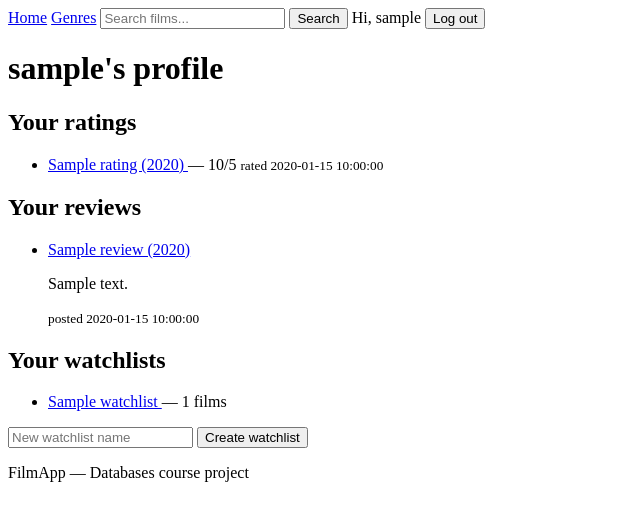
After one commit to ludvigraa/filmapp, a Flask app: page /profile in a window 1280 px wide. The commit adds this page. Shown: the top 521 px of the page, without its empty margins (0-640 px from the left). Run offline with Flask 3, Linux system fonts and the light colour scheme; the visitor is signed in with stand-in values (Sample User, id 1); a database or web service that is not in the repository returns one stand-in record (values such as "Sample title"); some libraries are stand-ins or nearby versions.

Commit message:
Add user profiles and watchlists

```diff
--- a/app.py
+++ b/app.py
@@ -133,6 +133,26 @@ def movie_detail(movie_id):
     """, (movie_id,))
     reviews = cur.fetchall()
 
+    # Query 7: current user's watchlists
+    watchlists = []
+    if user is not None:
+        cur.execute("""
+        SELECT
+            w.watchlist_id,
+            w.name,
+            CASE
+                WHEN wm.movie_id IS NULL THEN FALSE
+                ELSE TRUE
+            END AS contains_movie
+        FROM watchlists w
+        LEFT JOIN watchlist_movies wm
+            ON wm.watchlist_id = w.watchlist_id
+           AND wm.movie_id = %s
+        WHERE w.user_id = %s
+        ORDER BY w.name;
+        """, (movie_id, user["user_id"]))
+        watchlists = cur.fetchall()
+
     cur.close()
     conn.close()
 
@@ -143,7 +163,8 @@ def movie_detail(movie_id):
         stats=stats,
         user_rating=user_rating,
         user_review=user_review,
-        reviews=reviews
+        reviews=reviews,
+        watchlists=watchlists
     )
 
 @app.route("/search")
@@ -258,6 +279,13 @@ def signup():
         RETURNING user_id;
     """, (username, email, password_hash))
     new_user_id = cur.fetchone()["user_id"]
+
+    # Create a default watchlist for the new user
+    cur.execute("""
+        INSERT INTO watchlists (user_id, name)
+        VALUES (%s, %s);
+    """, (new_user_id, "Watch later"))
+
     conn.commit()
     cur.close()
     conn.close()
@@ -304,6 +332,221 @@ def logout():
     session.clear()
     flash("Logged out.", "success")
     return redirect(url_for("index"))
+
+@app.route("/profile")
+def profile():
+    user = current_user()
+    if user is None:
+        flash("Please log in to view your profile.", "error")
+        return redirect(url_for("login"))
+
+    conn = get_db_connection()
+    cur = conn.cursor()
+
+    # User's ratings
+    cur.execute("""
+        SELECT m.movie_id, m.title, m.year, r.score, r.rated_at
+        FROM ratings r
+        JOIN movies m ON m.movie_id = r.movie_id
+        WHERE r.user_id = %s
+        ORDER BY r.rated_at DESC;
+    """, (user["user_id"],))
+    ratings = cur.fetchall()
+
+    # User's reviews
+    cur.execute("""
+        SELECT m.movie_id, m.title, m.year, rv.text, rv.posted_at
+        FROM reviews rv
+        JOIN movies m ON m.movie_id = rv.movie_id
+        WHERE rv.user_id = %s
+        ORDER BY rv.posted_at DESC;
+    """, (user["user_id"],))
+    reviews = cur.fetchall()
+
+    # User's watchlists
+    cur.execute("""
+        SELECT
+            w.watchlist_id,
+            w.name,
+            COUNT(wm.movie_id) AS movie_count
+        FROM watchlists w
+        LEFT JOIN watchlist_movies wm ON wm.watchlist_id = w.watchlist_id
+        WHERE w.user_id = %s
+        GROUP BY w.watchlist_id, w.name
+        ORDER BY w.watchlist_id;
+    """, (user["user_id"],))
+    watchlists = cur.fetchall()
+
+    cur.close()
+    conn.close()
+
+    return render_template(
+        "profile.html",
+        user=user,
+        ratings=ratings,
+        reviews=reviews,
+        watchlists=watchlists
+    )
+
+@app.route("/watchlists/create", methods=["POST"])
+def create_watchlist():
+    user = current_user()
+    if user is None:
+        flash("Please log in to create a watchlist.", "error")
+        return redirect(url_for("login"))
+
+    name = request.form.get("name", "").strip()
+
+    if not name:
+        flash("Watchlist name cannot be empty.", "error")
+        return redirect(url_for("profile"))
+
+    if len(name) > 100:
+        flash("Watchlist name is too long.", "error")
+        return redirect(url_for("profile"))
+
+    conn = get_db_connection()
+    cur = conn.cursor()
+
+    cur.execute("""
+        INSERT INTO watchlists (user_id, name)
+        VALUES (%s, %s)
+        RETURNING watchlist_id;
+    """, (user["user_id"], name))
+
+    watchlist_id = cur.fetchone()["watchlist_id"]
+
+    conn.commit()
+    cur.close()
+    conn.close()
+
+    flash("Watchlist created.", "success")
+    return redirect(url_for("watchlist_detail", watchlist_id=watchlist_id))
+
+@app.route("/watchlists/<int:watchlist_id>")
+def watchlist_detail(watchlist_id):
+    user = current_user()
+    if user is None:
+        flash("Please log in to view watchlists.", "error")
+        return redirect(url_for("login"))
+
+    conn = get_db_connection()
+    cur = conn.cursor()
+
+    # Get the watchlist, but only if it belongs to the logged-in user
+    cur.execute("""
+        SELECT watchlist_id, name
+        FROM watchlists
+        WHERE watchlist_id = %s AND user_id = %s;
+    """, (watchlist_id, user["user_id"]))
+    watchlist = cur.fetchone()
+
+    if watchlist is None:
+        cur.close()
+        conn.close()
+        abort(404)
+
+    # Get movies in the watchlist
+    cur.execute("""
+        SELECT m.movie_id, m.title, m.year
+        FROM watchlist_movies wm
+        JOIN movies m ON m.movie_id = wm.movie_id
+        WHERE wm.watchlist_id = %s
+        ORDER BY m.title;
+    """, (watchlist_id,))
+    movies = cur.fetchall()
+
+    cur.close()
+    conn.close()
+
+    return render_template(
+        "watchlist_detail.html",
+        watchlist=watchlist,
+        movies=movies
+    )
+
+
+@app.route("/movies/<int:movie_id>/watchlist", methods=["POST"])
+def add_to_watchlist(movie_id):
+    user = current_user()
+    if user is None:
+        flash("Please log in to use watchlists.", "error")
+        return redirect(url_for("login"))
+
+    watchlist_id = request.form.get("watchlist_id")
+
+    if not watchlist_id:
+        flash("Please choose a watchlist.", "error")
+        return redirect(url_for("movie_detail", movie_id=movie_id))
+
+    conn = get_db_connection()
+    cur = conn.cursor()
+
+    # Check that the movie exists
+    cur.execute("SELECT 1 FROM movies WHERE movie_id = %s;", (movie_id,))
+    if cur.fetchone() is None:
+        cur.close()
+        conn.close()
+        abort(404)
+
+    # Check that the watchlist belongs to the logged-in user
+    cur.execute("""
+        SELECT 1
+        FROM watchlists
+        WHERE watchlist_id = %s AND user_id = %s;
+    """, (watchlist_id, user["user_id"]))
+    if cur.fetchone() is None:
+        cur.close()
+        conn.close()
+        abort(404)
+
+    # Add movie. ON CONFLICT prevents duplicate additions.
+    cur.execute("""
+        INSERT INTO watchlist_movies (watchlist_id, movie_id)
+        VALUES (%s, %s)
+        ON CONFLICT (watchlist_id, movie_id) DO NOTHING;
+    """, (watchlist_id, movie_id))
+
+    conn.commit()
+    cur.close()
+    conn.close()
+
+    flash("Movie added to watchlist.", "success")
+    return redirect(url_for("movie_detail", movie_id=movie_id))
+
+
+@app.route("/watchlists/<int:watchlist_id>/remove/<int:movie_id>", methods=["POST"])
+def remove_from_watchlist(watchlist_id, movie_id):
+    user = current_user()
+    if user is None:
+        flash("Please log in to use watchlists.", "error")
+        return redirect(url_for("login"))
+
+    conn = get_db_connection()
+    cur = conn.cursor()
+
+    # Only allow removing from your own watchlist
+    cur.execute("""
+        SELECT 1
+        FROM watchlists
+        WHERE watchlist_id = %s AND user_id = %s;
+    """, (watchlist_id, user["user_id"]))
+    if cur.fetchone() is None:
+        cur.close()
+        conn.close()
+        abort(404)
+
+    cur.execute("""
+        DELETE FROM watchlist_movies
+        WHERE watchlist_id = %s AND movie_id = %s;
+    """, (watchlist_id, movie_id))
+
+    conn.commit()
+    cur.close()
+    conn.close()
+
+    flash("Movie removed from watchlist.", "success")
+    return redirect(url_for("watchlist_detail", watchlist_id=watchlist_id))
 
 @app.route("/movies/<int:movie_id>/rate", methods=["POST"])
 def rate_movie(movie_id):
--- a/schema.sql
+++ b/schema.sql
@@ -16,7 +16,7 @@ CREATE TABLE users (
     user_id SERIAL PRIMARY KEY,
     username VARCHAR(50) NOT NULL UNIQUE,
     email VARCHAR (255) UNIQUE,
-    password_hash VARCHAR(255)
+    password_hash VARCHAR(255),
     is_seeded BOOLEAN NOT NULL DEFAULT FALSE
 );
 
@@ -63,4 +63,4 @@ CREATE TABLE watchlist_movies (
     movie_id INTEGER NOT NULL REFERENCES movies(movie_id) ON DELETE CASCADE,
     added_at TIMESTAMP NOT NULL DEFAULT CURRENT_TIMESTAMP,
     PRIMARY KEY (watchlist_id, movie_id)
-);
+)
--- /dev/null
+++ b/templates/profile.html
@@ -0,0 +1,73 @@
+{% extends "base.html" %}
+
+{% block content %}
+<h1>{{ user.username }}'s profile</h1>
+
+<section>
+    <h2>Your ratings</h2>
+
+    {% if ratings %}
+        <ul>
+            {% for rating in ratings %}
+                <li>
+                    <a href="{{ url_for('movie_detail', movie_id=rating.movie_id) }}">
+                        {{ rating.title }}{% if rating.year %} ({{ rating.year }}){% endif %}
+                    </a>
+                    — {{ rating.score }}/5
+                    {% if rating.rated_at %}
+                        <small>rated {{ rating.rated_at }}</small>
+                    {% endif %}
+                </li>
+            {% endfor %}
+        </ul>
+    {% else %}
+        <p>You have not rated any films yet.</p>
+    {% endif %}
+</section>
+
+<section>
+    <h2>Your reviews</h2>
+
+    {% if reviews %}
+        <ul>
+            {% for review in reviews %}
+                <li>
+                    <a href="{{ url_for('movie_detail', movie_id=review.movie_id) }}">
+                        {{ review.title }}{% if review.year %} ({{ review.year }}){% endif %}
+                    </a>
+                    <p>{{ review.text }}</p>
+                    {% if review.posted_at %}
+                        <small>posted {{ review.posted_at }}</small>
+                    {% endif %}
+                </li>
+            {% endfor %}
+        </ul>
+    {% else %}
+        <p>You have not written any reviews yet.</p>
+    {% endif %}
+</section>
+
+<section>
+    <h2>Your watchlists</h2>
+
+    {% if watchlists %}
+        <ul>
+            {% for watchlist in watchlists %}
+                <li>
+                    <a href="{{ url_for('watchlist_detail', watchlist_id=watchlist.watchlist_id) }}">
+                        {{ watchlist.name }}
+                    </a>
+                    — {{ watchlist.movie_count }} films
+                </li>
+            {% endfor %}
+        </ul>
+    {% else %}
+        <p>You do not have any watchlists yet.</p>
+    {% endif %}
+
+    <form method="post" action="{{ url_for('create_watchlist') }}">
+        <input type="text" name="name" placeholder="New watchlist name" required>
+        <button type="submit">Create watchlist</button>
+    </form>
+</section>
+{% endblock %}
```
Also changed, not shown: templates/movie_detail.html (+36 -0 lines), templates/watchlist_detail.html (added, +27 -0 lines).
